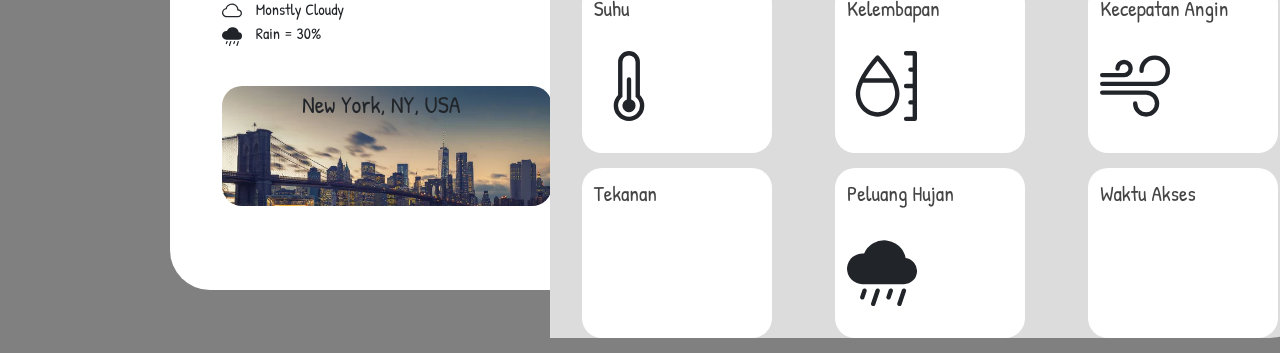
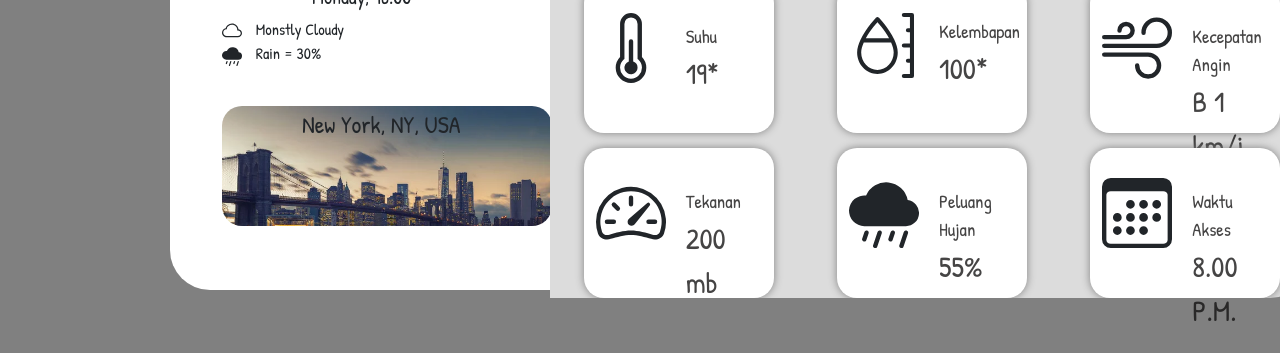
Before and after one commit to Afi250301/Hello-Data-INPG-KS07-FP4, a website: page Home.html in a window 1280 px wide. Shown: the part 520-873 px from the top of the page. Drawn offline with nearby package versions, Linux system fonts and the light colour scheme.

Commit message:
perbaikan

```diff
--- a/CSS/Home.css
+++ b/CSS/Home.css
@@ -66,6 +66,7 @@
     width: 250px;
     margin-top: 20px;
     margin-left: 20px;
+    box-shadow:  0.1em grey;
 }
 .btn{
     display: flex;
@@ -112,11 +113,13 @@
     width: 750px;
     height: 200px;
     margin-top: 30px;
+
 }
 
 .row{
     margin-top: 15px;
     justify-content: space-around;
+
 }
 /* bagian kondisi */
 .text{
@@ -129,16 +132,37 @@
 .col-md-3 {
     background-color: white;
     /* margin-left: 30px; */
-    height: 170px;
+    height: 150px;
     border-radius: 20px;
+    transform: translate3d(2px, 0, 0);
+    box-shadow: 0 0 0.5em gray;
 }
 
-.word{
-    margin-top: 10px;
-    font-size: 16pt;
+.label{
+    font-size: 25pt;
+    margin-top: -60px;
+    margin-left: 90px;
+    font-size: 14pt;
     color:rgba(17, 15, 15, 0.781);
 }
+.number{
+    font-size: 22pt;
+    margin-top: -15px;
+    font-weight: 300;
+}
+.label2{
+    font-size: 25pt;
+    margin-top: -60px;
+    margin-left: 90px;
+    font-size: 14pt;
+    color:rgba(17, 15, 15, 0.781);
+}
+.number2{
+    font-size: 22pt;
+    margin-top: -15px;
+    font-weight: 300;
+}
 .bi{
-    margin-top: 10px;
+    margin-top: 30px;
 }
-/* bagian kanan */
+/* bagian kanan *
--- a/Home.html
+++ b/Home.html
@@ -81,37 +81,63 @@
                     <!-- bagian box -->
                         <div class="row">
                             <div class="col-6 col-md-3">
-                                <p class="word">Suhu</p>
                                 <svg xmlns="http://www.w3.org/2000/svg" width="70" height="70" fill="currentColor" class="bi bi-thermometer-half" viewBox="0 0 16 16">
                                     <path d="M9.5 12.5a1.5 1.5 0 1 1-2-1.415V6.5a.5.5 0 0 1 1 0v4.585a1.5 1.5 0 0 1 1 1.415z"/>
                                     <path d="M5.5 2.5a2.5 2.5 0 0 1 5 0v7.55a3.5 3.5 0 1 1-5 0V2.5zM8 1a1.5 1.5 0 0 0-1.5 1.5v7.987l-.167.15a2.5 2.5 0 1 0 3.333 0l-.166-.15V2.5A1.5 1.5 0 0 0 8 1z"/>
                                   </svg>
+                                  <div class="label">
+                                    <p class="word">Suhu</p>
+                                  <p class="number">19*</p>
+                                  </div>
                             </div>
                             <div class="col-6 col-md-3">
-                                <p class="word">Kelembapan</p>
-                                <svg xmlns="http://www.w3.org/2000/svg" width="70" height="70" fill="currentColor" class="bi bi-moisture" viewBox="0 0 16 16">
+                                <svg xmlns="http://www.w3.org/2000/svg" width="65" height="65" fill="currentColor" class="bi bi-moisture" viewBox="0 0 16 16">
                                     <path d="M13.5 0a.5.5 0 0 0 0 1H15v2.75h-.5a.5.5 0 0 0 0 1h.5V7.5h-1.5a.5.5 0 0 0 0 1H15v2.75h-.5a.5.5 0 0 0 0 1h.5V15h-1.5a.5.5 0 0 0 0 1h2a.5.5 0 0 0 .5-.5V.5a.5.5 0 0 0-.5-.5h-2zM7 1.5l.364-.343a.5.5 0 0 0-.728 0l-.002.002-.006.007-.022.023-.08.088a28.458 28.458 0 0 0-1.274 1.517c-.769.983-1.714 2.325-2.385 3.727C2.368 7.564 2 8.682 2 9.733 2 12.614 4.212 15 7 15s5-2.386 5-5.267c0-1.05-.368-2.169-.867-3.212-.671-1.402-1.616-2.744-2.385-3.727a28.458 28.458 0 0 0-1.354-1.605l-.022-.023-.006-.007-.002-.001L7 1.5zm0 0-.364-.343L7 1.5zm-.016.766L7 2.247l.016.019c.24.274.572.667.944 1.144.611.781 1.32 1.776 1.901 2.827H4.14c.58-1.051 1.29-2.046 1.9-2.827.373-.477.706-.87.945-1.144zM3 9.733c0-.755.244-1.612.638-2.496h6.724c.395.884.638 1.741.638 2.496C11 12.117 9.182 14 7 14s-4-1.883-4-4.267z"/>
                                   </svg>
+                                  <div class="label">
+                                  <p class="word">Kelembapan</p>
+                                  <p class="number">100*</p>
+                                  </div>
                             </div>
                             <div class="col-6 col-md-3">
-                                <p class="word">Kecepatan Angin</p>
                                 <svg xmlns="http://www.w3.org/2000/svg" width="70" height="70" fill="currentColor" class="bi bi-wind" viewBox="0 0 16 16">
                                     <path d="M12.5 2A2.5 2.5 0 0 0 10 4.5a.5.5 0 0 1-1 0A3.5 3.5 0 1 1 12.5 8H.5a.5.5 0 0 1 0-1h12a2.5 2.5 0 0 0 0-5zm-7 1a1 1 0 0 0-1 1 .5.5 0 0 1-1 0 2 2 0 1 1 2 2h-5a.5.5 0 0 1 0-1h5a1 1 0 0 0 0-2zM0 9.5A.5.5 0 0 1 .5 9h10.042a3 3 0 1 1-3 3 .5.5 0 0 1 1 0 2 2 0 1 0 2-2H.5a.5.5 0 0 1-.5-.5z"/>
                                   </svg>
+                                  <div class="label">
+                                    <p class="word">Kecepatan Angin</p>
+                                    <p class="number">B 1 km/j</p>
+                                    </div>
                             </div>
                         </div>
                         <div class="row">
                             <div class="col-6 col-md-3">
+                              <svg xmlns="http://www.w3.org/2000/svg" width="70" height="70" fill="currentColor" class="bi bi-speedometer2" viewBox="0 0 16 16">
+                                <path d="M8 4a.5.5 0 0 1 .5.5V6a.5.5 0 0 1-1 0V4.5A.5.5 0 0 1 8 4zM3.732 5.732a.5.5 0 0 1 .707 0l.915.914a.5.5 0 1 1-.708.708l-.914-.915a.5.5 0 0 1 0-.707zM2 10a.5.5 0 0 1 .5-.5h1.586a.5.5 0 0 1 0 1H2.5A.5.5 0 0 1 2 10zm9.5 0a.5.5 0 0 1 .5-.5h1.5a.5.5 0 0 1 0 1H12a.5.5 0 0 1-.5-.5zm.754-4.246a.389.389 0 0 0-.527-.02L7.547 9.31a.91.91 0 1 0 1.302 1.258l3.434-4.297a.389.389 0 0 0-.029-.518z"/>
+                                <path fill-rule="evenodd" d="M0 10a8 8 0 1 1 15.547 2.661c-.442 1.253-1.845 1.602-2.932 1.25C11.309 13.488 9.475 13 8 13c-1.474 0-3.31.488-4.615.911-1.087.352-2.49.003-2.932-1.25A7.988 7.988 0 0 1 0 10zm8-7a7 7 0 0 0-6.603 9.329c.203.575.923.876 1.68.63C4.397 12.533 6.358 12 8 12s3.604.532 4.923.96c.757.245 1.477-.056 1.68-.631A7 7 0 0 0 8 3z"/>
+                              </svg>
+                              <div class="label2">
                                 <p class="word">Tekanan</p>
+                                <p class="number2">200 mb</p>
+                                </div>
                             </div>
                             <div class="col-6 col-md-3">
-                                <p class="word">Peluang Hujan</p>
                                 <svg xmlns="http://www.w3.org/2000/svg" width="70" height="70" fill="currentColor" class="bi bi-cloud-rain-fill" viewBox="0 0 16 16">
                                     <path d="M4.158 12.025a.5.5 0 0 1 .316.633l-.5 1.5a.5.5 0 1 1-.948-.316l.5-1.5a.5.5 0 0 1 .632-.317zm3 0a.5.5 0 0 1 .316.633l-1 3a.5.5 0 1 1-.948-.316l1-3a.5.5 0 0 1 .632-.317zm3 0a.5.5 0 0 1 .316.633l-.5 1.5a.5.5 0 1 1-.948-.316l.5-1.5a.5.5 0 0 1 .632-.317zm3 0a.5.5 0 0 1 .316.633l-1 3a.5.5 0 1 1-.948-.316l1-3a.5.5 0 0 1 .632-.317zm.247-6.998a5.001 5.001 0 0 0-9.499-1.004A3.5 3.5 0 1 0 3.5 11H13a3 3 0 0 0 .405-5.973z"/>
                                   </svg>
+                                  <div class="label2">
+                                    <p class="word">Peluang Hujan</p>
+                                    <p class="number2">55%</p>
+                                    </div>
                             </div>
                             <div class="col-6 col-md-3">
-                                <p class="word">Waktu Akses</p>
+                              <svg xmlns="http://www.w3.org/2000/svg" width="70" height="70" fill="currentColor" class="bi bi-calendar3" viewBox="0 0 16 16">
+                                <path d="M14 0H2a2 2 0 0 0-2 2v12a2 2 0 0 0 2 2h12a2 2 0 0 0 2-2V2a2 2 0 0 0-2-2zM1 3.857C1 3.384 1.448 3 2 3h12c.552 0 1 .384 1 .857v10.286c0 .473-.448.857-1 .857H2c-.552 0-1-.384-1-.857V3.857z"/>
+                                <path d="M6.5 7a1 1 0 1 0 0-2 1 1 0 0 0 0 2zm3 0a1 1 0 1 0 0-2 1 1 0 0 0 0 2zm3 0a1 1 0 1 0 0-2 1 1 0 0 0 0 2zm-9 3a1 1 0 1 0 0-2 1 1 0 0 0 0 2zm3 0a1 1 0 1 0 0-2 1 1 0 0 0 0 2zm3 0a1 1 0 1 0 0-2 1 1 0 0 0 0 2zm3 0a1 1 0 1 0 0-2 1 1 0 0 0 0 2zm-9 3a1 1 0 1 0 0-2 1 1 0 0 0 0 2zm3 0a1 1 0 1 0 0-2 1 1 0 0 0 0 2zm3 0a1 1 0 1 0 0-2 1 1 0 0 0 0 2z"/>
+                              </svg>
+                                <div class="label">
+                                  <p class="word">Waktu Akses</p>
+                                  <p class="number">8.00 P.M.</p>
+                                  </div>
                             </div>
                         </div>
             </div>
```
